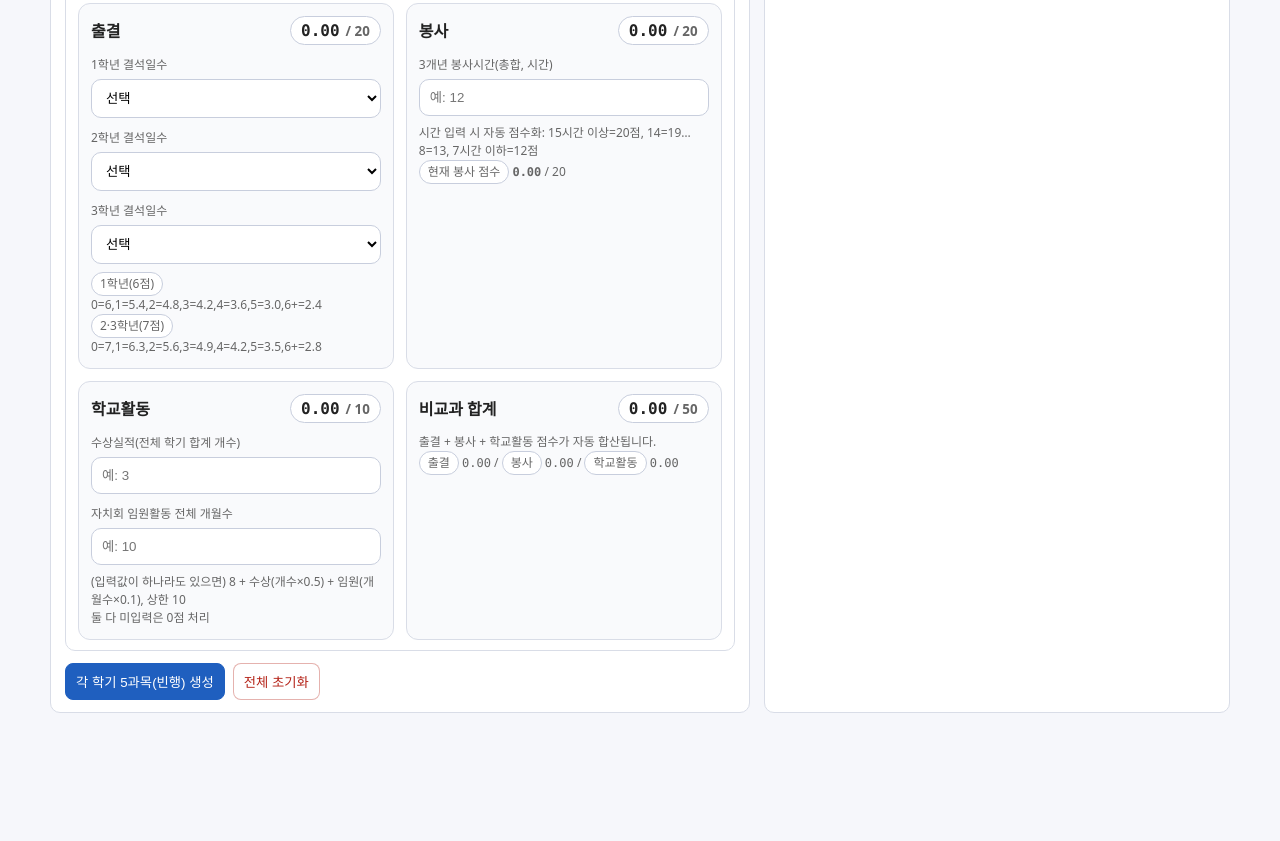
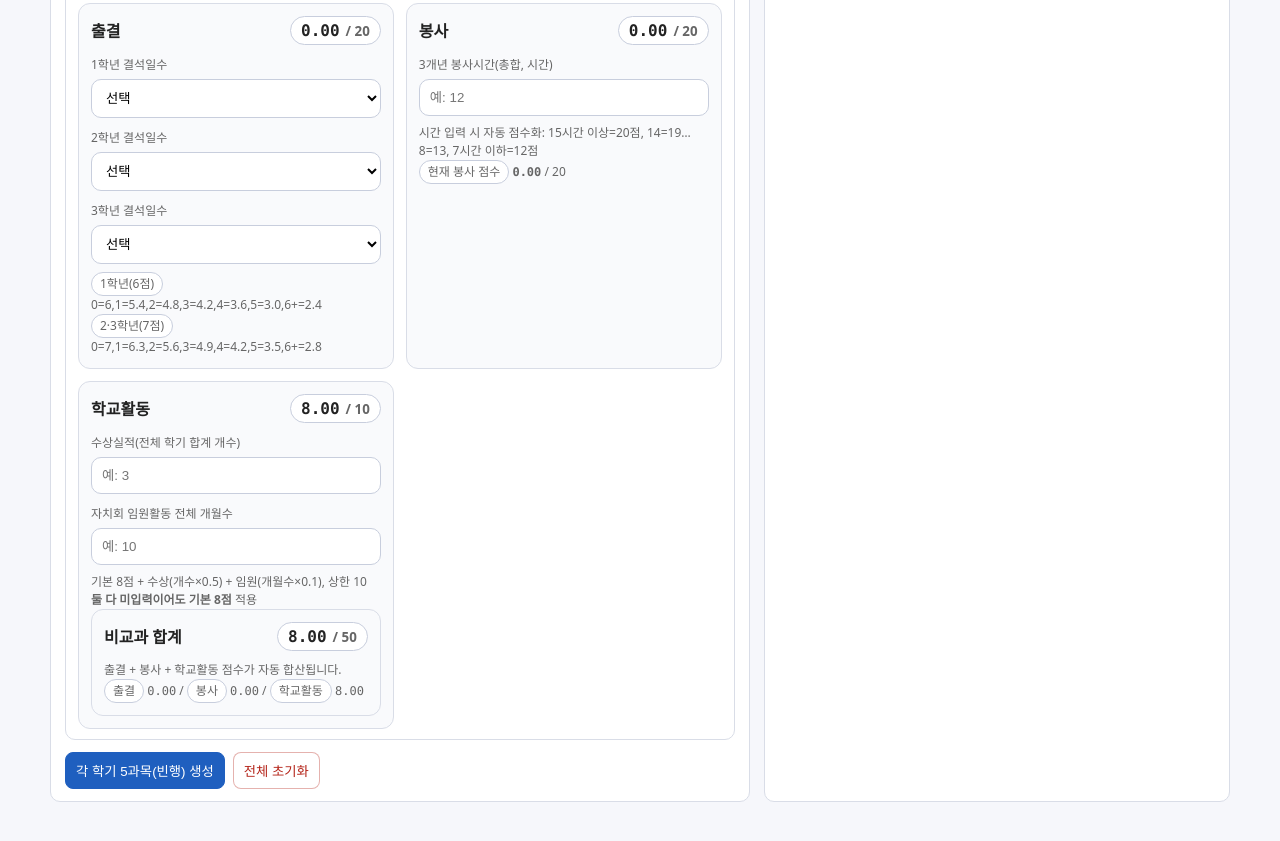
Before and after one commit to jjomilee/highenter, a plain HTML site: page index.html in a window 1280 px wide. Shown: the part 1271-2112 px from the top of the page. Before the commit the page ends 2068 px from the top, so only its background shows below. Drawn offline with Linux system fonts and the light colour scheme.

Commit message:
Update index.html

```diff
--- a/index.html
+++ b/index.html
@@ -342,11 +342,11 @@
                     </div>
                   </div>
 
-                  <div class="helperLine">
-                    (입력값이 하나라도 있으면) 8 + 수상(개수×0.5) + 임원(개월수×0.1), 상한 10<br/>
-                    둘 다 미입력은 0점 처리
+                   <div class="helperLine">
+                       기본 8점 + 수상(개수×0.5) + 임원(개월수×0.1), 상한 10<br/>
+                      <b>둘 다 미입력이어도 기본 8점</b> 적용
                   </div>
-                </div>
+
 
                 <!-- 비교과 합계 -->
                 <div class="ncCard">
@@ -560,13 +560,13 @@
     return h + 5; // 8~14 → 13~19
   }
 
-  function schoolActivityScore(awardsStr, monthsStr){
-    if(awardsStr === "" && monthsStr === "") return 0;
-    const base = 8;
-    const awards = 0.5 * int(awardsStr);
-    const months = 0.1 * int(monthsStr);
-    return clamp(base + awards + months, 0, 10);
-  }
+function schoolActivityScore(awardsStr, monthsStr){
+  const base = 8; // ✅ 미입력이어도 기본 8점
+  const awards = 0.5 * int(awardsStr);   // 미입력/NaN이면 int()가 0
+  const months = 0.1 * int(monthsStr);   // 미입력/NaN이면 int()가 0
+  return clamp(base + awards + months, 0, 10);
+}
+
 
   function anyInputExists(){
     const terms = ["g12","g21","g22","g31","g32"];
```
